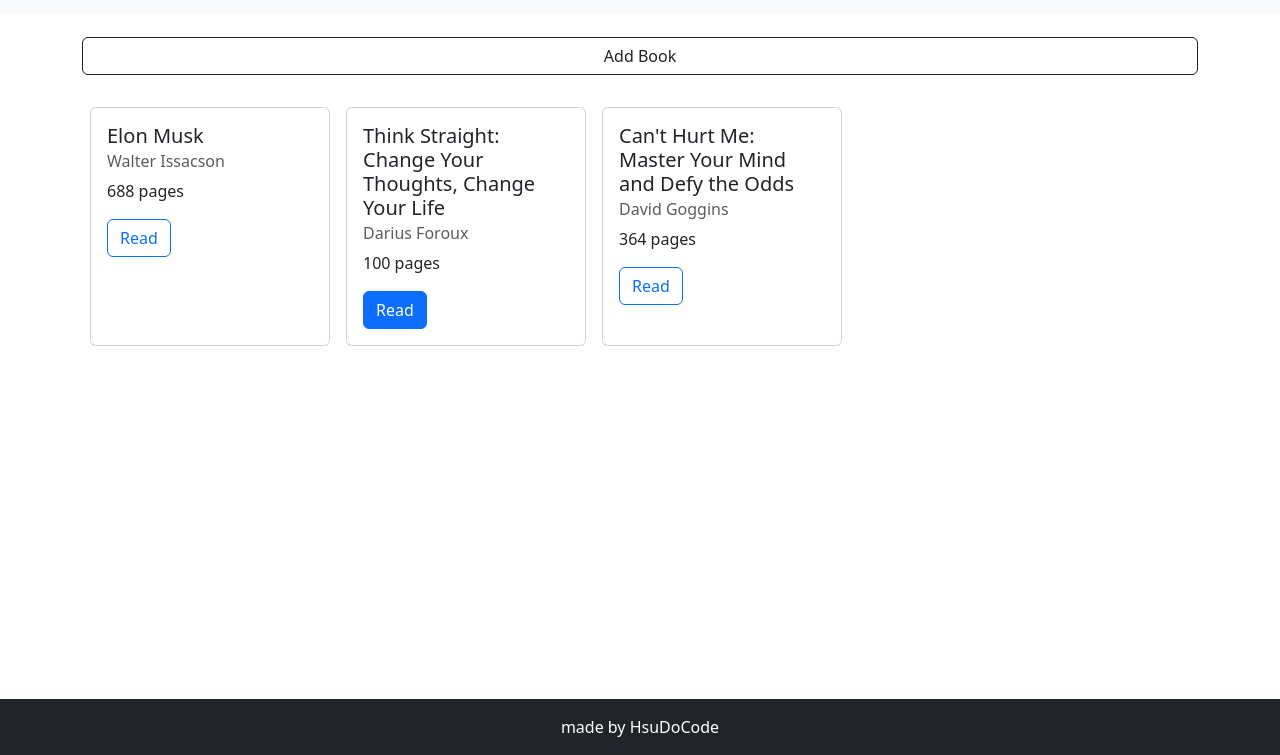
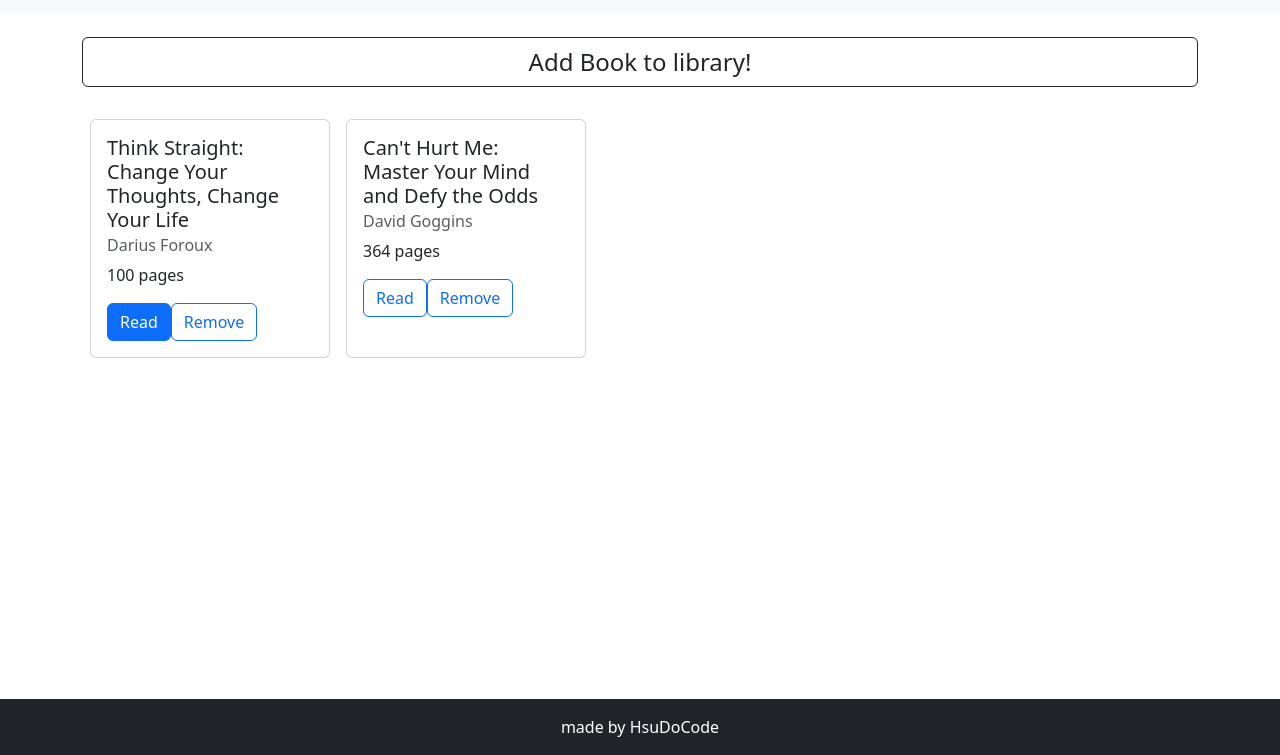
Before and after one commit to brianhsu305/brians-library, a plain HTML site: page index.html in a window 1280 px wide. Shown: the part 45-800 px from the top of the page. Drawn offline with nearby package versions, Linux system fonts and the light colour scheme.

Commit message:
refactor code & added remove book function

```diff
--- a/index.html
+++ b/index.html
@@ -22,7 +22,7 @@
 		<div class="container">
 			<!-- Button trigger modal -->
 			<div class="d-grid gap-2 my-4">
-				<button type="button" class="btn btn-outline-dark" data-bs-toggle="modal" data-bs-target="#bookModal">Add Book</button>
+				<button type="button" class="btn btn-outline-dark fs-4" data-bs-toggle="modal" data-bs-target="#bookModal">Add Book to library!</button>
 			</div>
 
 			<!-- Modal -->
--- a/script.js
+++ b/script.js
@@ -1,89 +1,128 @@
-function Book(title, author, pages, read) {
-	this.id = bookId;
+function Book(title, author, pages, isRead) {
 	this.title = title;
 	this.author = author;
 	this.pages = pages;
-	this.read = read;
-	this.info = function () {
-		return {
-			id,
-			title,
-			author,
-			pages,
-			read,
-		};
-	};
+	this.isRead = isRead;
 }
 
+function Library() {
+	this.books = [];
+
+	this.addBook = (book) => {
+		this.books.push(book);
+	};
+	this.removeBook = (title) => {
+		for (let i = 0; i < this.books.length; i++) {
+			if (this.books[i].title === title) {
+				this.books.splice(i, 1);
+			}
+		}
+	};
+	this.getBook = (title) => {
+		for (let i = 0; i < this.books.length; i++) {
+      if (this.books[i].title === title) return this.books[i];
+    }
+  }
+}
+
+const books = document.getElementById('books');
 const bookForm = document.getElementById('addBook');
 const bookModal = document.getElementById('bookModal');
 
-const myLibrary = [];
-let bookId = 0;
+const myLibrary = new Library();
 
-addBookToLibrary(new Book('Elon Musk', 'Walter Issacson', 688, false));
-addBookToLibrary(new Book('Think Straight: Change Your Thoughts, Change Your Life', 'Darius Foroux', 100, true));
-addBookToLibrary(new Book("Can't Hurt Me: Master Your Mind and Defy the Odds", 'David Goggins', 364, false));
 
-bookForm.addEventListener('submit', (e) => {
-	let booktitle = document.getElementById('booktitle').value;
-	let bookauthor = document.getElementById('bookauthor').value;
-	let bookpages = document.getElementById('bookpages').value;
-	let bookhaveread = document.getElementById('bookhaveread').checked;
-  addBookToLibrary(new Book(booktitle, bookauthor, bookpages, bookhaveread));
+
+bookForm.onsubmit = (e) => {
+  e.preventDefault();
+	addBookToLibrary();
 	$('#bookModal').modal('hide');
 	bookForm.reset();
-});
+};
 
-bookModal.addEventListener('show.bs.modal', () => {
+function getBookFromInput() {
+	const title = document.getElementById('booktitle').value;
+	const author = document.getElementById('bookauthor').value;
+	const pages = document.getElementById('bookpages').value;
+	const isRead = document.getElementById('bookhaveread').checked;
+	return new Book(title, author, pages, isRead);
+}
 
-})
+function addBookToLibrary() {
+	myLibrary.addBook(getBookFromInput());
+  updateBooks();
+}
 
-function addBookToLibrary(newBook) {
-	myLibrary.push(newBook);
-	bookId++;
+const readToggle  = (e) => {
+  const title = e.target.parentNode.firstChild.textContent;
+  const book = myLibrary.getBook(title);
+  book.isRead = !book.isRead;
+  updateBooks();
+}
 
-	// HTML stuff
+const removeBook = (e) => {
+  const title = e.target.parentNode.firstChild.textContent;
+  const book = myLibrary.removeBook(title);
+  updateBooks();
+}
+
+function resetBooks() {
+  books.innerHTML = '';
+}
+
+function updateBooks() {
+  resetBooks();
+
+	myLibrary.books.forEach((book) => {
 		let bookCard = document.createElement('div');
+		let bookCardBody = document.createElement('div');
+		let title = document.createElement('h5');
+		let author = document.createElement('h6');
+		let pages = document.createElement('p');
+		let isRead = document.createElement('button');
+		let remove = document.createElement('button');
+		let books = document.getElementById('books');
+
 		bookCard.style.width = '15rem';
 		bookCard.classList.add('card');
 		bookCard.classList.add('m-2');
-
-	let bookCardBody = document.createElement('div');
 		bookCardBody.classList.add('card-body');
 
-	let title = document.createElement('h5');
 		title.classList.add('card-title');
-	title.innerHTML = newBook.title;
-	bookCardBody.appendChild(title);
-
-	let author = document.createElement('h6');
 		author.classList.add('card-subtitle');
 		author.classList.add('mb-2');
 		author.classList.add('text-body-secondary');
-	author.innerHTML = newBook.author;
+		pages.classList.add('card-text');
+		isRead.setAttribute('type', 'button');
+		isRead.setAttribute('data-bs-toggle', 'button');
+		isRead.classList.add('btn');
+    remove.classList.add('btn');
+		isRead.classList.add('btn-outline-primary');
+    remove.classList.add('btn-outline-primary');
+		if (book.isRead) {
+			isRead.classList.add('active');
+		}
+
+		title.textContent = book.title;
+		author.textContent = book.author;
+		pages.textContent = `${book.pages} pages`;
+		isRead.textContent = 'Read';
+		remove.textContent = 'Remove';
+
+    isRead.onclick = readToggle;
+    remove.onclick = removeBook;
+
+		bookCardBody.appendChild(title);
 		bookCardBody.appendChild(author);
+		bookCardBody.appendChild(pages);
+		bookCardBody.appendChild(isRead);
+		bookCardBody.appendChild(remove);
+		bookCard.append(bookCardBody);
+		books.appendChild(bookCard);
+	});
+}
 
-	let pages = document.createElement('p');
-	pages.classList.add('card-text');
-	pages.innerHTML = `${newBook.pages} pages`;
-	bookCardBody.appendChild(pages);
 
-	let haveRead = document.createElement('button');
-	haveRead.setAttribute('type', 'button');
-	haveRead.setAttribute('data-bs-toggle', 'button');
-	haveRead.classList.add('btn');
-	haveRead.classList.add('btn-outline-primary');
-
-	if (newBook.read) {
-		haveRead.setAttribute('aria-pressed', 'true');
-		haveRead.classList.add('active');
-	}
-	haveRead.innerHTML = 'Read';
-	bookCardBody.appendChild(haveRead);
-
-	bookCard.append(bookCardBody);
-
-	let books = document.getElementById('books');
-	books.appendChild(bookCard);
-}
+myLibrary.addBook(new Book('Think Straight: Change Your Thoughts, Change Your Life', 'Darius Foroux', 100, true));
+myLibrary.addBook(new Book("Can't Hurt Me: Master Your Mind and Defy the Odds", 'David Goggins', 364, false));
+updateBooks();
```
Also changed, not shown: 1 other file. Lines whose indentation alone changed are shown as unchanged.
